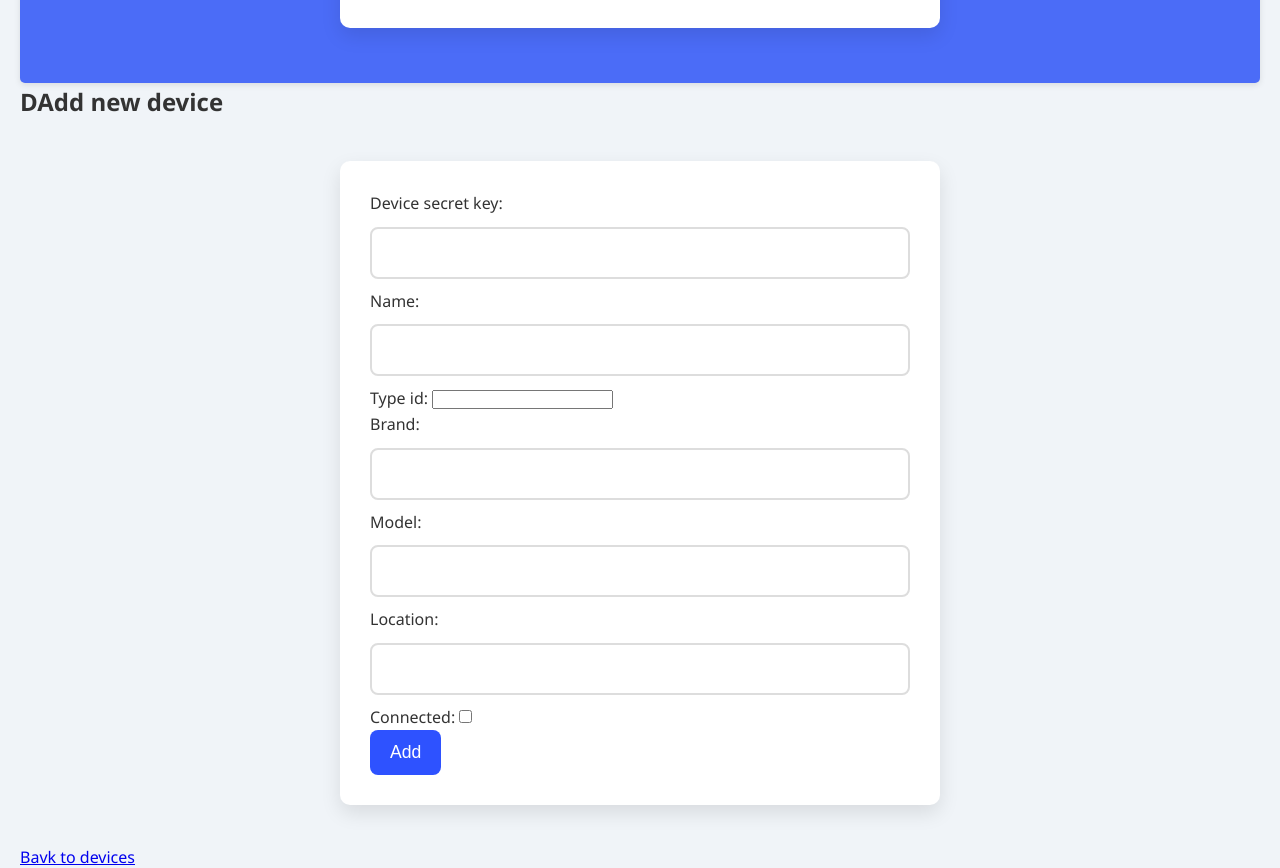
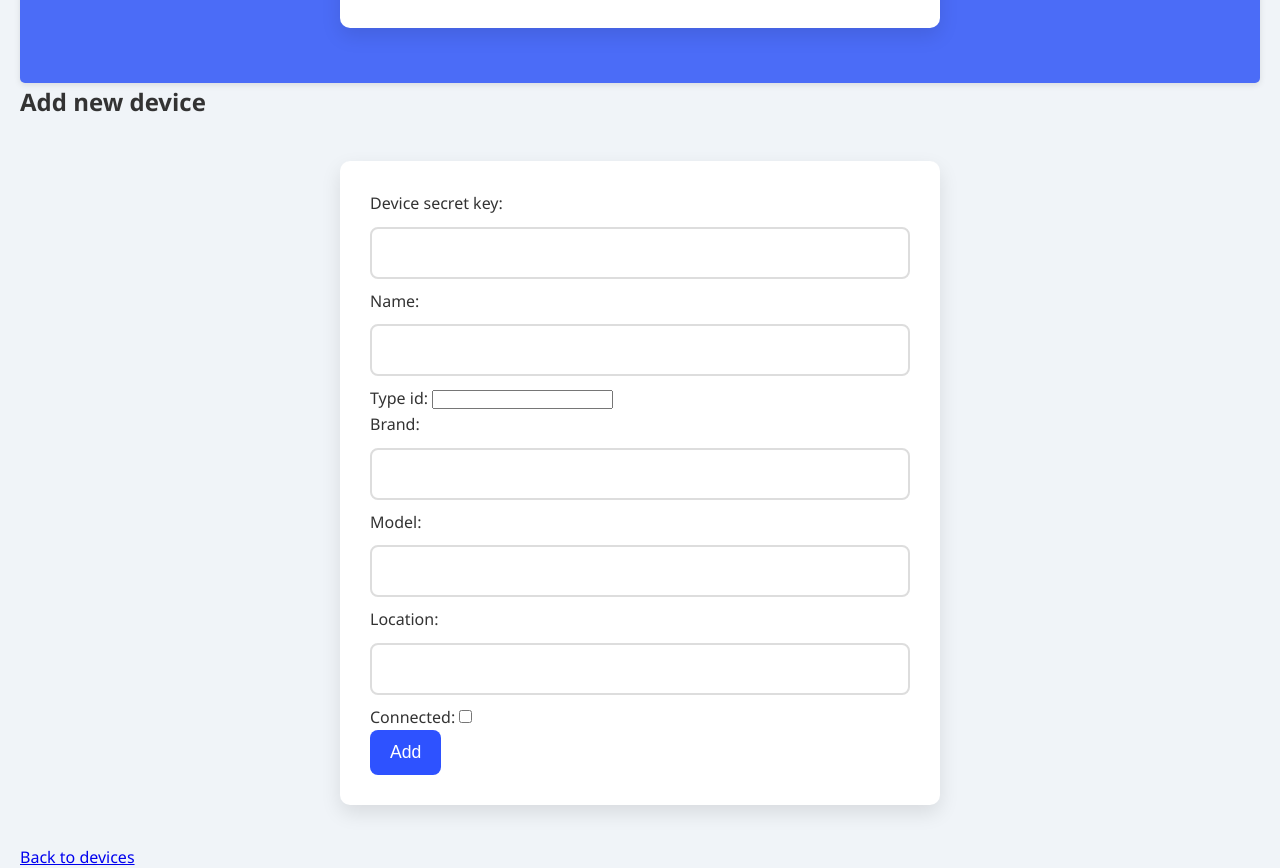
Before and after one commit to infoshareacademy/jpydzr6-smartcode-developers, a Django app: page /devices/add/ in a window 1280 px wide. Shown: the part 337-1205 px from the top of the page. Run offline with Django 5.2, Linux system fonts and the light colour scheme; the visitor is signed in with stand-in values (Sample User, id 1); parts of the project's set-up code (start-up, migrations or seed data) failed here and were passed over.

Commit message:
small changes

```diff
--- a/DjangoProject/SCD_app/templates/device_form.html
+++ b/DjangoProject/SCD_app/templates/device_form.html
@@ -1,11 +1,11 @@
 {% extends 'base_generic_devices.html' %}
 
 {% block content %}
-  <h2>DAdd new device</h2>
+  <h2>Add new device</h2>
   <form method="post">
     {% csrf_token %}
     {{ form.as_p }}
     <button type="submit">Add</button>
   </form>
-  <a href="{% url 'device_list' %}">Bavk to devices</a>
+  <a href="{% url 'device_list' %}">Back to devices</a>
 {% endblock %}
```
